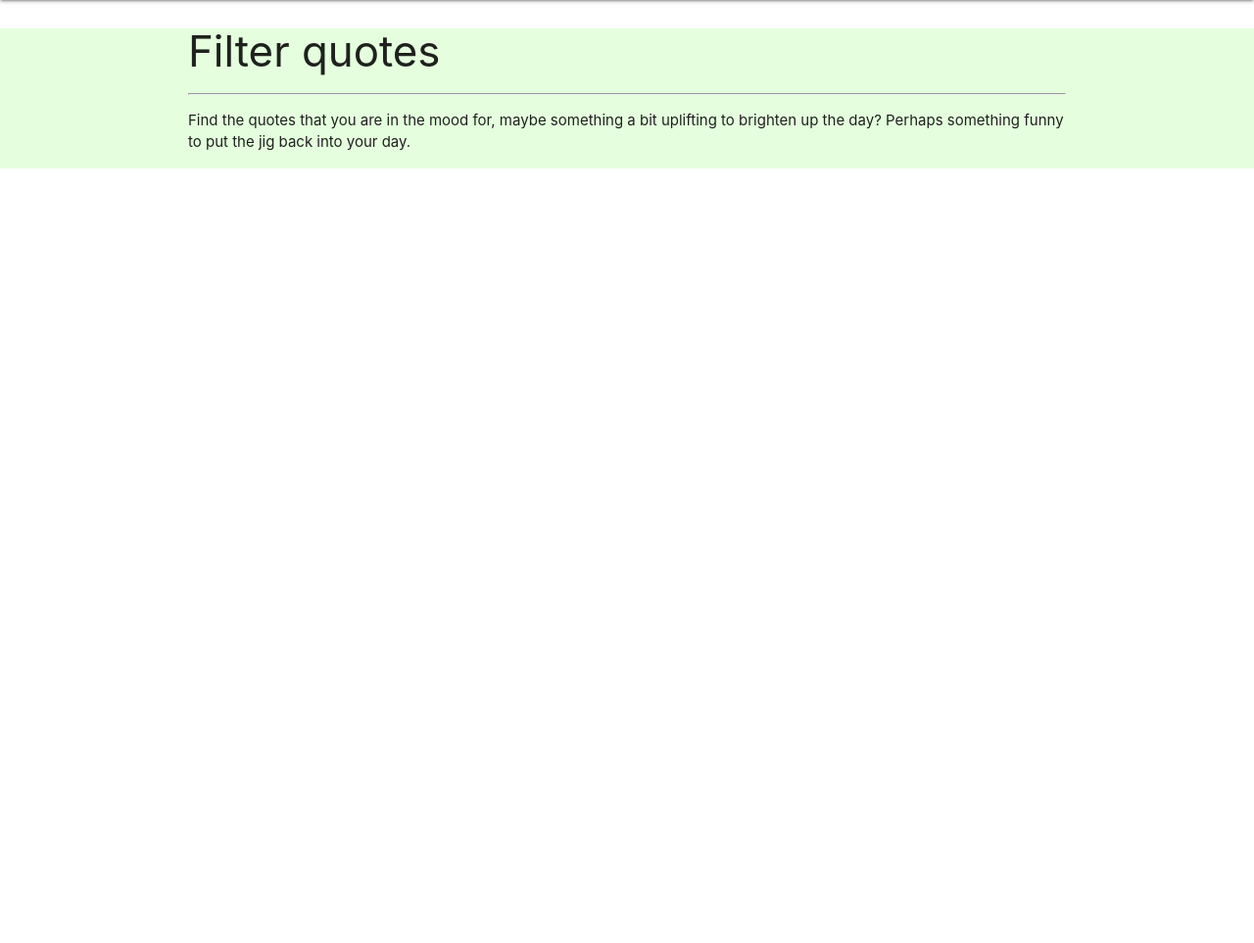
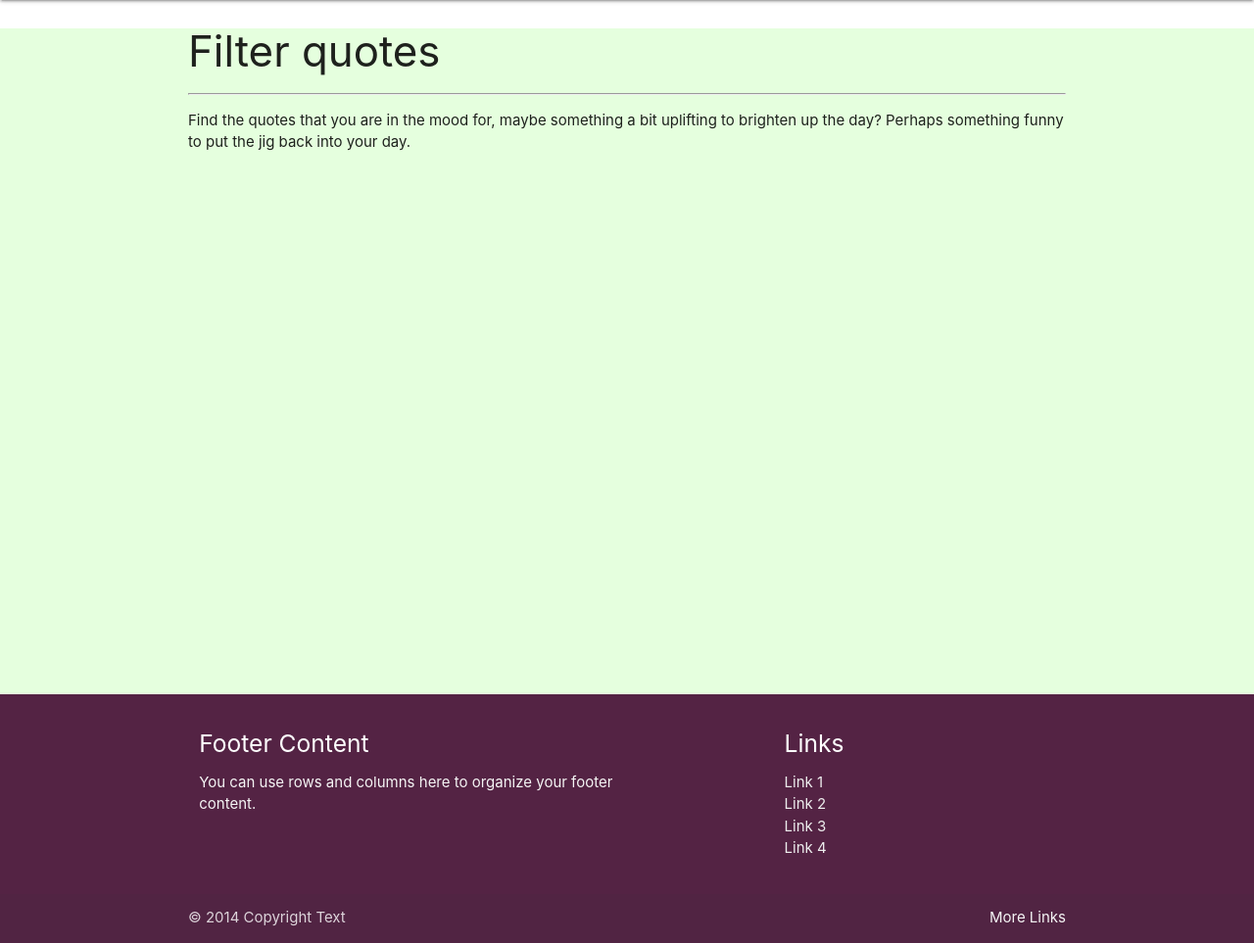
Before and after one commit to tenbonks/scriptio-qoutes-app, a Flask app: page /get_categories in a window 1280 px wide. Shown: the part 64-1027 px from the top of the page at 98% size. Before the commit the page ends 236 px from the top, so only its background shows below. Run offline with Flask 2, Linux system fonts and the light colour scheme; data that the repository does not hold is empty; some libraries are stand-ins or nearby versions.

Commit message:
Added materialize footer, used full_screen class

```diff
--- a/templates/base.html
+++ b/templates/base.html
@@ -41,7 +41,7 @@
     </ul>
   </header>
 
-  <div class="off_white_bg">
+  <div class="fill_screen off_white_bg">
   <div class="container">
 
     {% block content %}
@@ -52,6 +52,35 @@
 
   </div>
   </div>
+
+
+  <footer class="page-footer primary_purple_bg">
+
+      <div class="container">
+        <div class="row">
+          <div class="col l6 s12">
+            <h5 class="white-text">Footer Content</h5>
+            <p class="grey-text text-lighten-4">You can use rows and columns here to organize your footer content.</p>
+          </div>
+          <div class="col l4 offset-l2 s12">
+            <h5 class="white-text">Links</h5>
+            <ul>
+              <li><a class="grey-text text-lighten-3" href="#!">Link 1</a></li>
+              <li><a class="grey-text text-lighten-3" href="#!">Link 2</a></li>
+              <li><a class="grey-text text-lighten-3" href="#!">Link 3</a></li>
+              <li><a class="grey-text text-lighten-3" href="#!">Link 4</a></li>
+            </ul>
+          </div>
+        </div>
+      </div>
+      <div class="footer-copyright">
+        <div class="container">
+        © 2014 Copyright Text
+        <a class="grey-text text-lighten-4 right" href="#!">More Links</a>
+        </div>
+      </div>
+
+  </footer>
 
   <!--  LOAD SCRIPTS -->
   <script src="https://cdnjs.cloudflare.com/ajax/libs/jquery/3.4.1/jquery.min.js"
```
